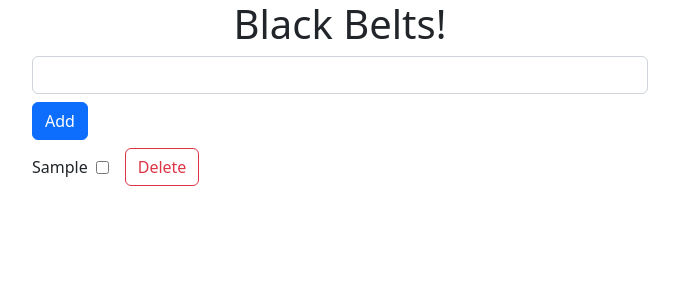
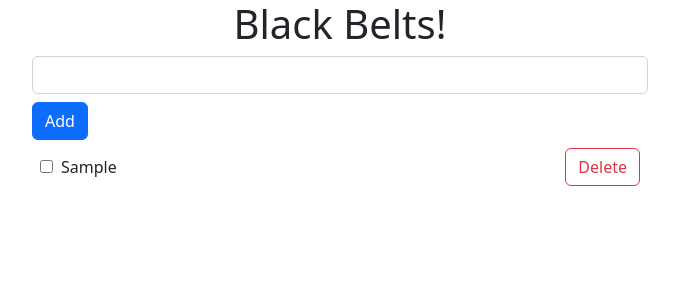
Before and after one commit to r-lutrick/Todo_List, a React (Create React App) app in the folder client/: page / in a window 1280 px wide. Both pictures are taken after typing "Sample" into the empty fields and a click on the button "Add". Shown: the top 300 px of the page, without its empty margins (300-979 px from the left). Built offline with nearby package versions, Linux system fonts and the light colour scheme.

Commit message:
Added comment and updated style

```diff
--- a/client/src/components/TodoList.jsx
+++ b/client/src/components/TodoList.jsx
@@ -76,6 +76,7 @@ const TodoList = (props) => {
                     className="form-control my-2"
                     type="text"
                     onChange={(e) => setText(e.target.value)}
+                    // value: default to text. on submit reset value to ''
                     value={text} />
                 <button className="btn btn-primary d-flex align-items-start" type="submit">Add</button>
             </form>
@@ -84,13 +85,15 @@ const TodoList = (props) => {
                 items.map((item, i) => (
                     // div must contain key for react to keep track of
                     // this is provided with the .map(array, **INDEX**)
-                    <div className="d-flex align-items-center my-2" key={i}>
-                        {/* label: turnary opperator for objs attribute rendering ?true or :false */}
-                        <label className={item.completed ? "text-decoration-line-through" : ""}>{item.textData}</label>
-                        {/* input: checked requires onChange in order to update the mapped item directly */}
-                        <input checked={item.completed} type="checkbox" className="mx-2" onChange={(e) => handleCheck(i)} />
+                    <div className="d-flex align-items-center justify-content-between my-2" key={i}>
+                        <div>
+                            {/* input: checked requires onChange in order to update the mapped item directly */}
+                            <input checked={item.completed} type="checkbox" className="mx-2" onChange={(e) => handleCheck(i)} />
+                            {/* label: turnary opperator for objs attribute rendering ?true or :false */}
+                            <label className={item.completed ? "text-decoration-line-through" : ""}>{item.textData}</label>
+                        </div>
                         {/* button: onClick used for removal passing in index value */}
-                        <button className="btn btn-outline-danger mx-2" onClick={() => { handleDelete(i) }}>Delete</button>
+                        <button className="btn btn-outline-danger mx-2 m" onClick={() => { handleDelete(i) }}>Delete</button>
                     </div >
                 ))
             }
```
